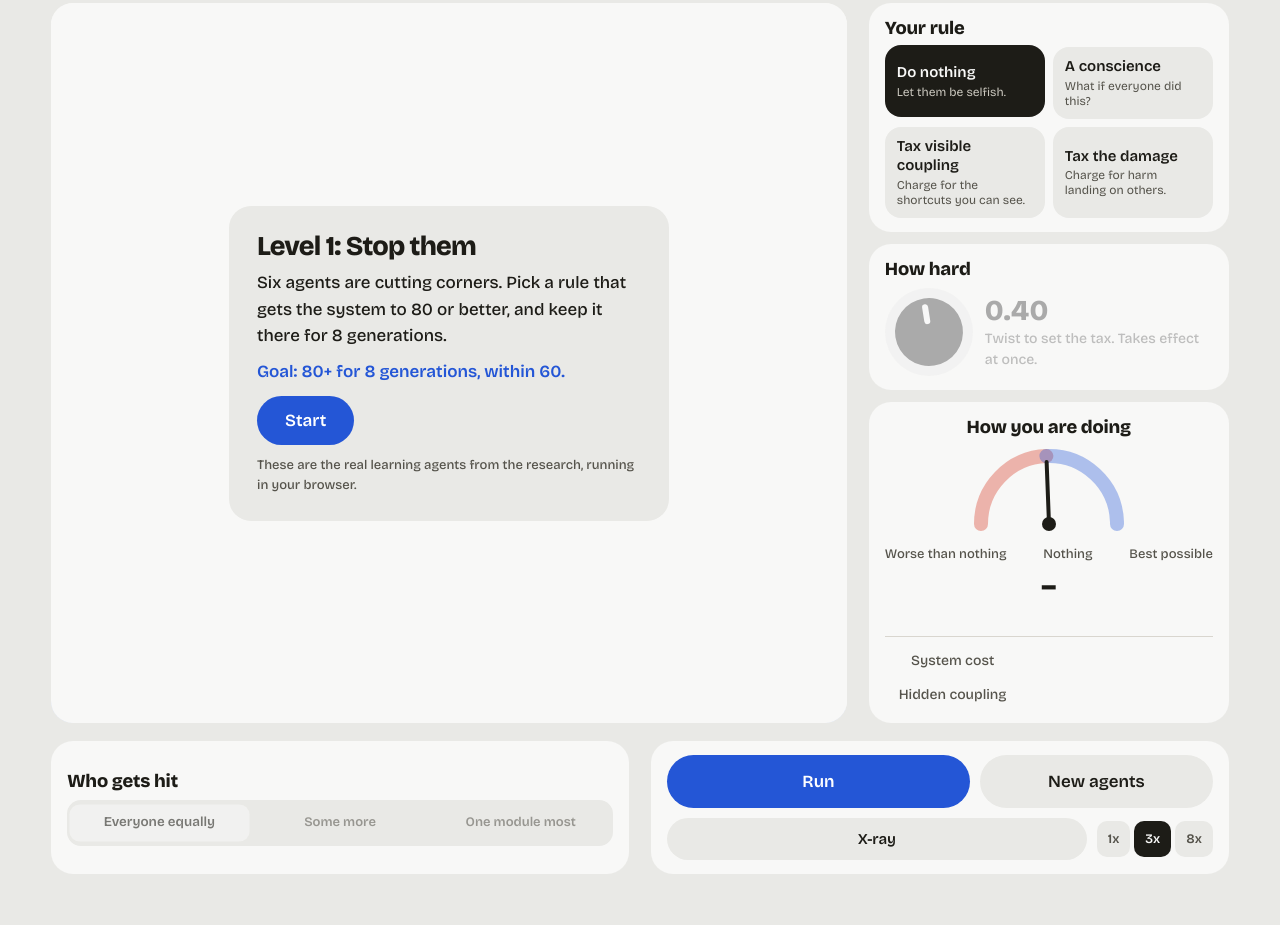
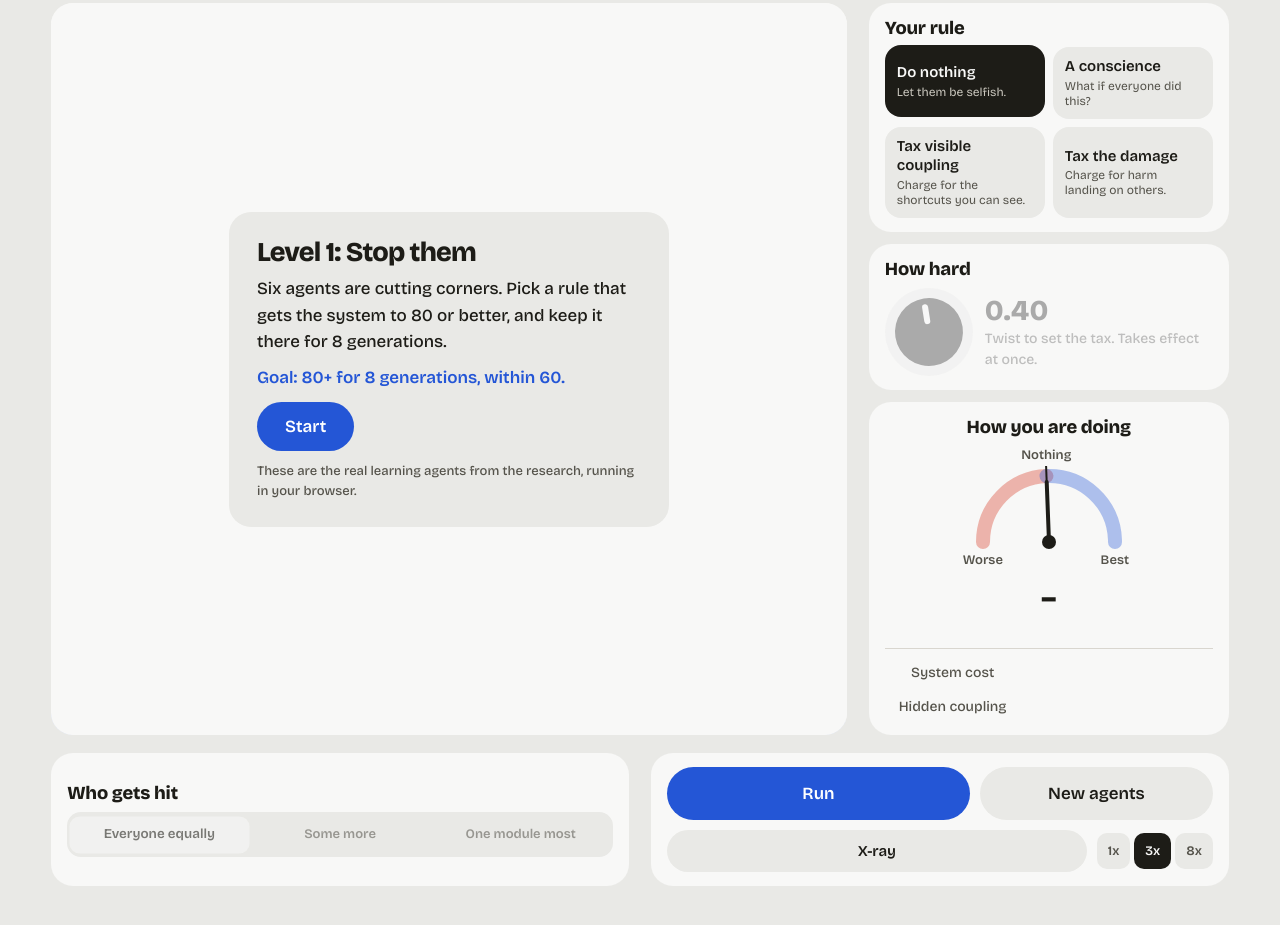
Before and after one commit to vidit-16/kant-fix-it, a plain HTML site: page site/index.html in a window 1280 px wide. Shown: the part 2034-2959 px from the top of the page. Drawn offline with nearby package versions, Linux system fonts and the light colour scheme.

Commit message:
Gauge: labels placed on their points of the arc, tick at zero

```diff
--- a/site/game/game.css
+++ b/site/game/game.css
@@ -80,10 +80,14 @@
 button:focus-visible { outline: 3px solid var(--blue); outline-offset: 2px; }
 
 .gaugebox { text-align: center; }
-#gauge { width: 100%; height: 130px; display: block; }
+#gauge { width: 100%; height: 150px; display: block; }
 .gaugeno { font: 800 2.4rem/1 var(--display); margin-top: 10px; font-variant-numeric: tabular-nums; }
 .gaugesay { font-size: 14px; font-weight: 600; color: var(--muted); margin-top: 6px; min-height: 1.4em; }
-.gaugelabels { display: flex; justify-content: space-between; font-size: 13px; color: var(--muted); margin-top: 6px; }
+/* the dial's labels are placed by the code that draws it (drawGauge), so each sits
+   on its own point of the arc: the two ends below, the zero mark above */
+.dial { position: relative; padding-bottom: 20px; }
+.gl { position: absolute; transform: translateX(-50%); font-size: 13px; font-weight: 600; color: var(--muted); white-space: nowrap; line-height: 1; }
+.gl.gl-zero { transform: translate(-50%, -100%); }
 
 #think { position: absolute; left: 16px; top: 64px; width: min(320px, calc(100% - 32px)); z-index: 3; background: var(--ink); color: var(--paper); border-radius: 18px; padding: 16px 18px; }
 #think.right { left: auto; right: 16px; }
@@ -173,7 +177,7 @@ button:focus-visible { outline: 3px solid var(--blue); outline-offset: 2px; }
   .seg button { padding: 12px 4px; }
   .big { padding: 14px; }
   #xray, .speed button { min-height: 44px; }
-  #gauge { height: 96px; }
+  #gauge { height: 108px; }
   .gaugeno { font-size: 1.7rem; margin-top: 8px; }
   .gaugesay { font-size: 13px; }
   .hint { display: none; }
@@ -193,7 +197,7 @@ button:focus-visible { outline: 3px solid var(--blue); outline-offset: 2px; }
   #knob::before { inset: 10px; }
   #knob::after { top: 16px; height: 20px; transform-origin: 3px 28px; }
   .dialval { font-size: 1.8rem; }
-  #gauge { height: 92px; }
+  #gauge { height: 110px; }
   .gaugeno { font-size: 1.8rem; margin-top: 8px; }
   .lines { margin-top: 10px; padding-top: 10px; }
 }
--- a/site/game/game.js
+++ b/site/game/game.js
@@ -522,11 +522,23 @@ function drawGauge(dt) {
   S.gauge += S.gaugeV * dt;
   // the pivot sits 14px above the bottom edge, so even a flat needle (and its
   // 7px hub) stays clear of the number underneath
-  const cx = w / 2, cy = h - 14, R = Math.min(w / 2 - 12, cy - 10);
+  // room above the arc for the "Nothing" label at the zero mark
+  const cx = w / 2, cy = h - 14, R = Math.min(w / 2 - 34, cy - 30);
   S.gaugeHub = cy + 7; // lowest pixel the needle can reach, for the layout check
   const ang = (g) => Math.PI + ((g + 1) / 2.05) * Math.PI;
   const arc = (a0, a1, col) => { ctx.strokeStyle = col; ctx.lineWidth = 14; ctx.beginPath(); ctx.arc(cx, cy, R, ang(a0), ang(a1)); ctx.stroke(); };
   arc(-1, 0, "rgba(216,54,31,0.35)"); arc(0, 1.05, "rgba(36,86,214,0.35)");
+  // a tick at zero, where the scale crosses from worse to better
+  const a0 = ang(0);
+  ctx.strokeStyle = COL.ink; ctx.lineWidth = 2; ctx.lineCap = "butt";
+  ctx.beginPath(); ctx.moveTo(cx + Math.cos(a0) * (R - 10), cy + Math.sin(a0) * (R - 10)); ctx.lineTo(cx + Math.cos(a0) * (R + 10), cy + Math.sin(a0) * (R + 10)); ctx.stroke();
+  // labels on their own points of the arc: ends just below, zero just above
+  c.parentElement.querySelectorAll(".gl").forEach((el) => {
+    const v = Number(el.dataset.at), t = ang(v), x = cx + Math.cos(t) * R, y = cy + Math.sin(t) * R;
+    el.style.left = `${x}px`;
+    el.style.top = v === 0 ? `${y - 14}px` : `${cy + 12}px`;
+  });
+  S.gaugeGeom = { cx, cy, R, ang };
   const a = ang(S.gauge);
   ctx.strokeStyle = COL.ink; ctx.lineWidth = 4; ctx.lineCap = "round";
   ctx.beginPath(); ctx.moveTo(cx, cy); ctx.lineTo(cx + Math.cos(a) * (R - 6), cy + Math.sin(a) * (R - 6)); ctx.stroke();
--- a/site/index.html
+++ b/site/index.html
@@ -109,8 +109,10 @@
 
     <section class="block gaugebox" aria-labelledby="gauge-h">
       <h2 id="gauge-h">How you are doing</h2>
-      <canvas id="gauge" aria-hidden="true"></canvas>
-      <div class="gaugelabels"><span>Worse than nothing</span><span>Nothing</span><span>Best possible</span></div>
+      <div class="dial">
+        <canvas id="gauge" aria-hidden="true"></canvas>
+        <span class="gl" data-at="-1">Worse</span><span class="gl gl-zero" data-at="0">Nothing</span><span class="gl" data-at="1.05">Best</span>
+      </div>
       <div class="gaugeno" id="gaugeNo">–</div>
       <p class="gaugesay" id="gaugeSay" aria-live="polite"></p>
       <div class="lines">
```
